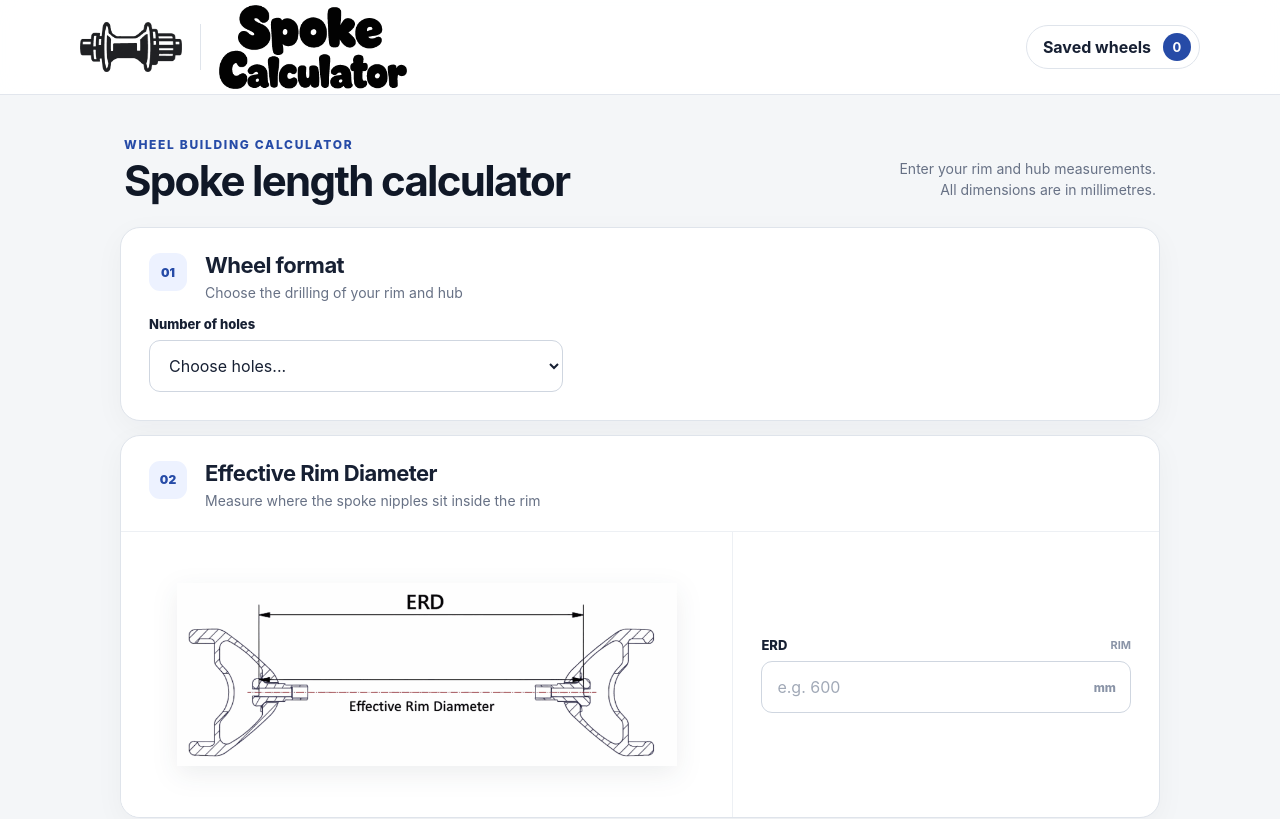
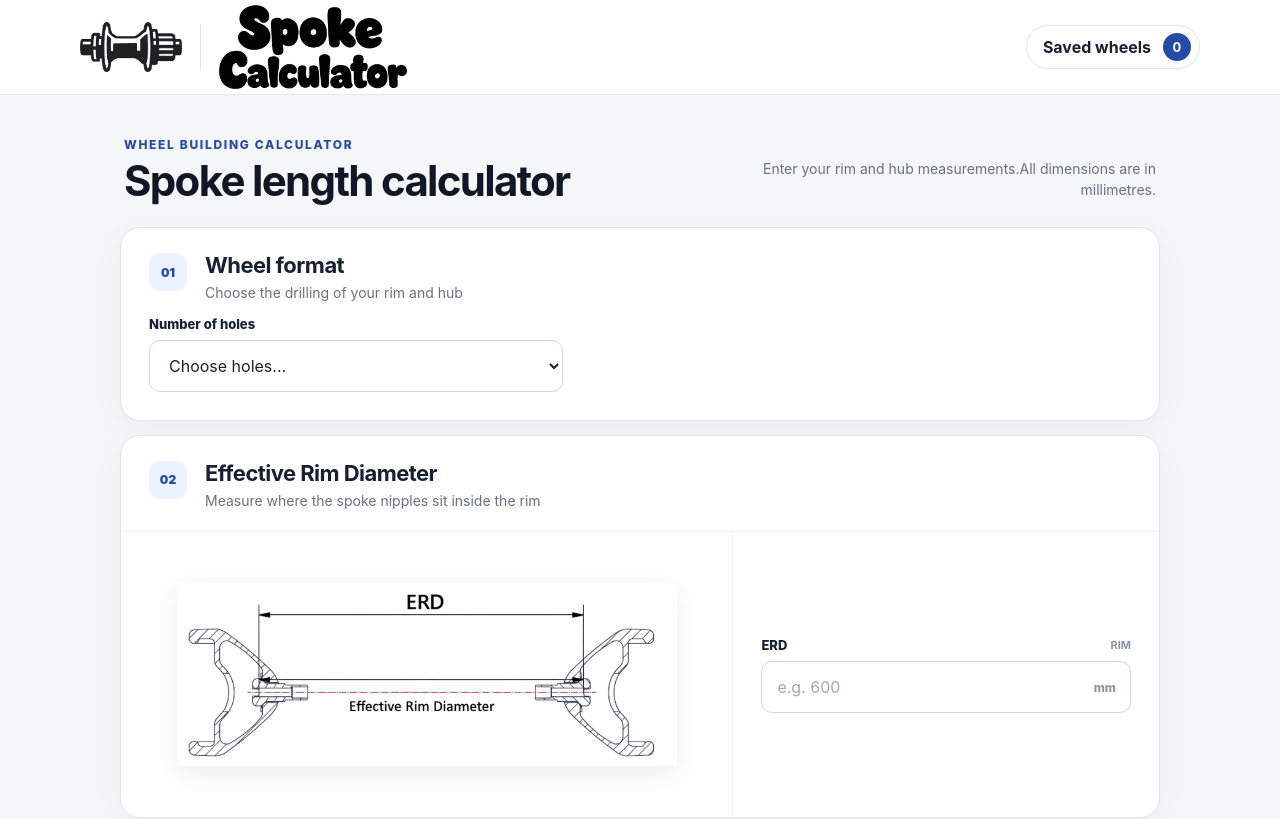
Before and after one commit to Alex25802580/spoke-calculator-web, a React (Vite) app: page / in a window 1280 px wide. Shown: the top 819 px of the page. Built offline with nearby package versions, Linux system fonts and the light colour scheme.

Commit message:
Force calculator instructions onto separate lines

```diff
--- a/src/App.jsx
+++ b/src/App.jsx
@@ -201,9 +201,8 @@ function App() {
             <h1>Spoke length calculator</h1>
           </div>
           <p>
-            Enter your rim and hub measurements.
-            <br />
-            All dimensions are in millimetres.
+            <span>Enter your rim and hub measurements.</span>
+            <span>All dimensions are in millimetres.</span>
           </p>
         </section>
 
```
